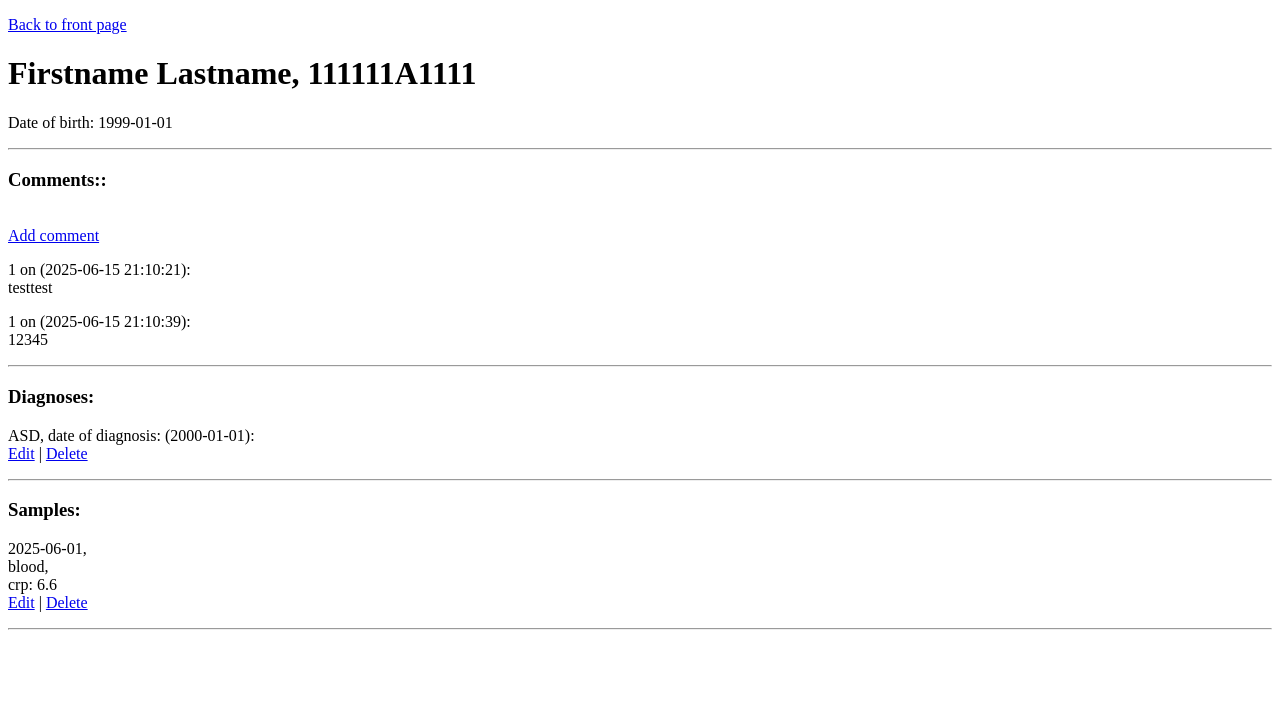
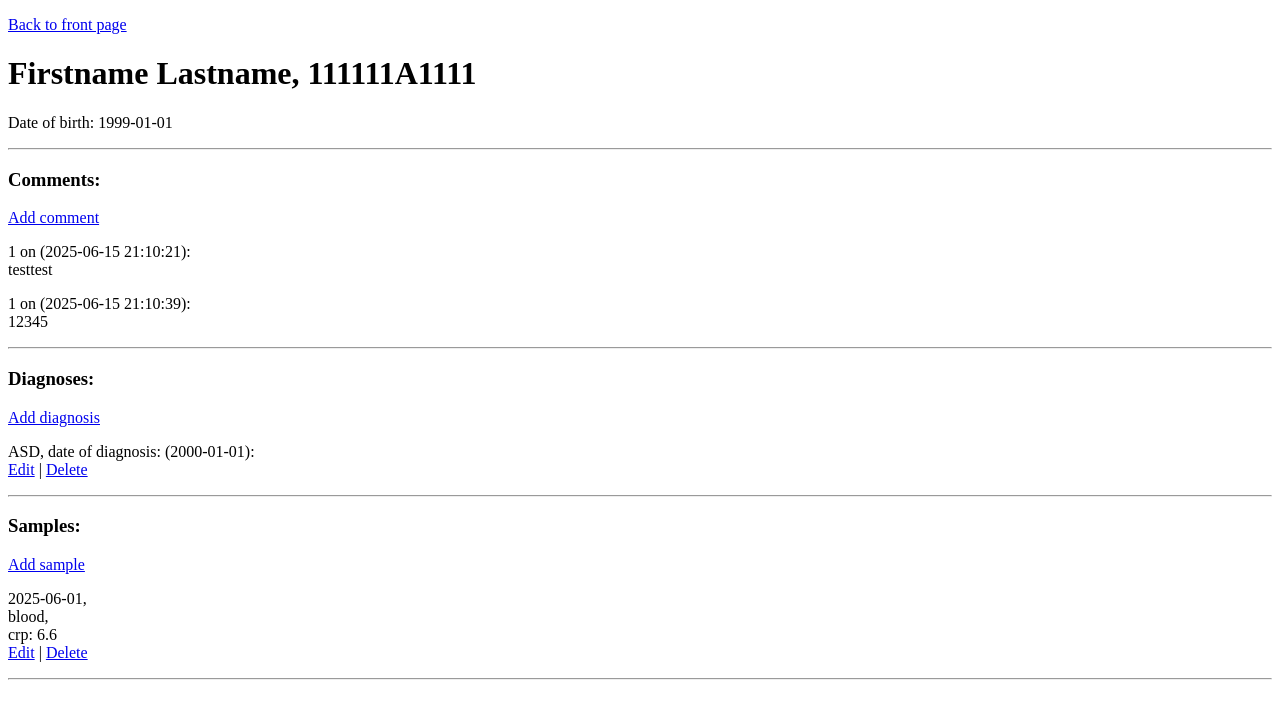
Before and after one commit to AIToivanen/Clinidata, a Flask app: page /patients/1 in a window 1280 px wide. Shown: the top 719 px of the page. Run offline with Flask 3, Linux system fonts and the light colour scheme; a user stored in the database is signed in; data comes from the database, SQL or seed files in the repository.

Commit message:
Added ability to add diagnoses and samples straight from patient info page

```diff
--- a/app.py
+++ b/app.py
@@ -289,8 +289,8 @@ def deletePatient(patientId):
         return redirect("/patients")
 
 @app.route("/diagnoses/add/form" )
-def addDiagnosisForm():
-    return render_template("new_diagnosis_form.html", filled= {})
+def addDiagnosisForm(filled= {}):
+    return render_template("new_diagnosis_form.html", filled= filled)
 
 @app.route("/diagnoses/add", methods= ["POST"] )
 def addDiagnosis():
@@ -320,6 +320,19 @@ def addDiagnosis():
         return render_template("new_diagnosis_form.html", filled= filled)
 
     return redirect("/diagnoses/"+str(diagnosisId))
+
+@app.route("/patients/<int:patientId>/diagnosis/form")
+def diagnosisPatientForm(patientId):
+
+    requireLogin()
+
+    patient= controller.getPatients(patientId)
+    if  len(patient)==0:
+        flash("Error: patient not found")
+        return redirect("/patients")
+    patient= patient[0]
+    return render_template("new_diagnosis_form.html", filled= {"ssid":patient["ssid"]} )
+
 
 
 @app.route("/diagnoses/<int:diagnosisId>")
@@ -436,6 +449,19 @@ def addSample():
 
     return redirect("/samples/"+str(sampleId))
 
+@app.route("/patients/<int:patientId>/sample/form")
+def samplePatientForm(patientId):
+
+    requireLogin()
+
+    patient= controller.getPatients(patientId)
+    if  len(patient)==0:
+        flash("Error: patient not found")
+        return redirect("/patients")
+    patient= patient[0]
+    return render_template("new_sample_form.html", filled= {"ssid":patient["ssid"]} )
+
+
 
 @app.route("/samples/<int:sampleId>")
 def showSample(sampleId):
--- a/templates/patient_info.html
+++ b/templates/patient_info.html
@@ -25,8 +25,8 @@
         Date of birth: {{patient.dateOfBirth}}
         </p>
         <hr>
-        <h3>Comments:: </h3>
-        <br>
+        <h3>Comments: </h3>
+
         <a href="/patients/{{patient.id}}/comment/form"> Add comment</a>
         <br>
 
@@ -42,6 +42,8 @@
         <hr>
 
         <h3>Diagnoses: </h3>
+        <a href="/patients/{{patient.id}}/diagnosis/form"> Add diagnosis</a>
+        <br>
         {% for diagnosis in diagnoses %}
             <p>
             {{ diagnosis.icd11 }}, date of diagnosis: ({{ diagnosis.diagnosisDate }}):
@@ -54,6 +56,8 @@
         <hr>
 
         <h3>Samples: </h3>
+        <a href="/patients/{{patient.id}}/sample/form"> Add sample</a>
+        <br>
         {% for sample in samples %}
             <p>
             {{sample.sampleDate }}, <br>
```
